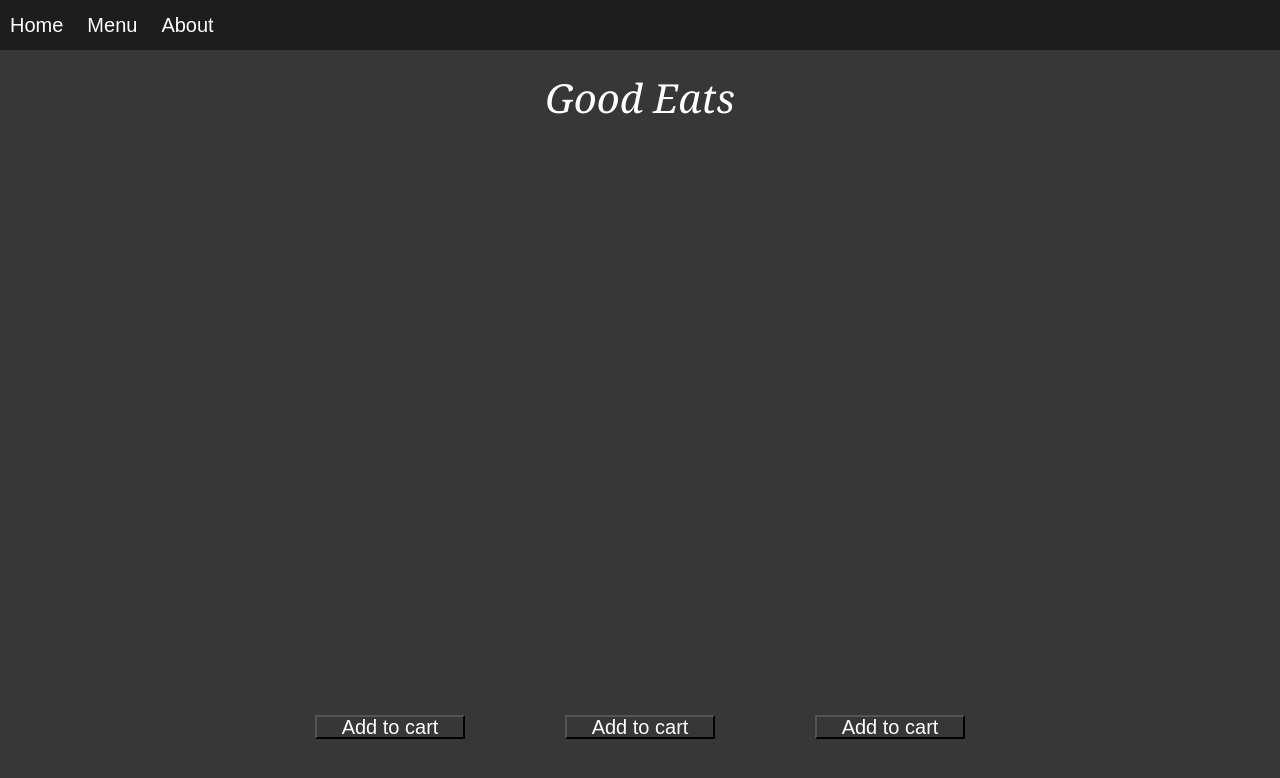
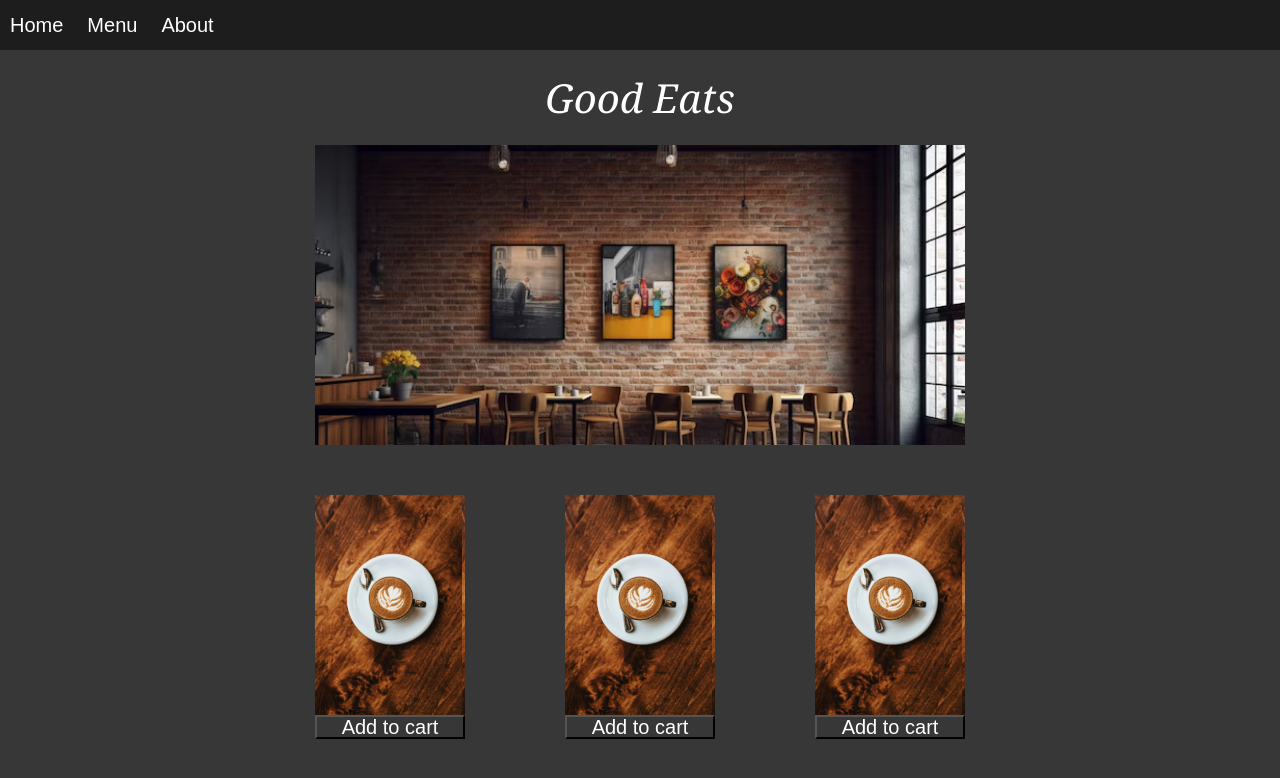
Before and after one commit to stephspace/restaurant-page, a website built with webpack: page src/index.html in a window 1280 px wide. Built offline with nearby package versions, Linux system fonts and the light colour scheme; files whose address does not match are found by name.

Commit message:
Change urls

```diff
--- a/src/style.css
+++ b/src/style.css
@@ -62,14 +62,14 @@ button:hover {
 }
 
 .img1 {
-    background: url('./restaurant-with-brick-wall-pictures-flowers-wall_902639-29097.avif');
+    background: url('./shop.avif');
     height: 300px;
     width: 650px;
     background-size:cover;
 }
 
 .img2 {
-    background: url('./pexels-tyler-nix-1259808-2396220.jpg');
+    background: url('./coffee.jpg');
     height: 220px;
     width: 150px;
     background-size:contain;
```
